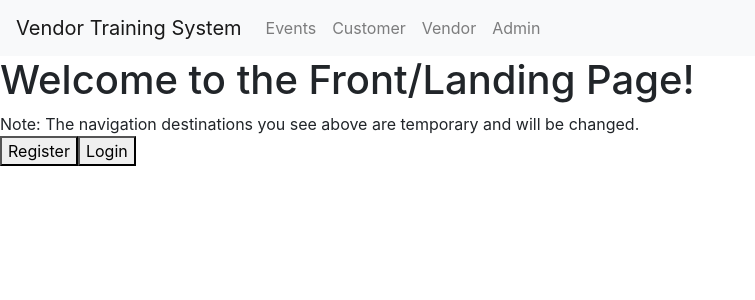
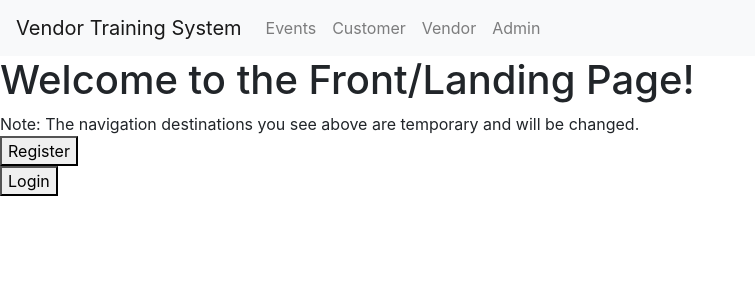
Before and after one commit to dave325/vendorTrainingSystem, an Angular app in the folder vendorTrainingSystem/: page / in a window 1280 px wide. Shown: the top 300 px of the page, without its empty margins (0-755 px from the left). Built offline with nearby package versions, Linux system fonts and the light colour scheme.

Commit message:
minor changes to modal layout

```diff
--- a/vendorTrainingSystem/src/app/app.module.ts
+++ b/vendorTrainingSystem/src/app/app.module.ts
@@ -45,7 +45,8 @@ import { EventEditComponent } from './modals/event-edit/event-edit.component';
     AboutComponent,
     EventModalComponent,
     EventEditComponent,
-    RegisterComponent
+    RegisterComponent,
+    LoginComponent
   ],
   imports: [
     BrowserModule,
@@ -53,7 +54,7 @@ import { EventEditComponent } from './modals/event-edit/event-edit.component';
     FormsModule,
     NgbModule
   ],
-  entryComponents: [EventModalComponent,RegisterComponent],
+  entryComponents: [EventModalComponent,RegisterComponent, LoginComponent],
   providers: [],
   bootstrap: [AppComponent]
 })
--- a/vendorTrainingSystem/src/app/components/front-page/front-page.component.html
+++ b/vendorTrainingSystem/src/app/components/front-page/front-page.component.html
@@ -1,6 +1,6 @@
 <div>
   <h1>Welcome to the Front/Landing Page!</h1>
   <div>Note: The navigation destinations you see above are temporary and will be changed.</div>
-  <button (click)="open('register')">Register</button>
-  <button (click)="open('login')">Login</button>
+  <div><button (click)="open(rc)">Register</button></div>
+  <div><button (click)="open(lc)">Login</button></div>
 </div>
--- a/vendorTrainingSystem/src/app/components/front-page/front-page.component.ts
+++ b/vendorTrainingSystem/src/app/components/front-page/front-page.component.ts
@@ -1,6 +1,8 @@
 import { Component, OnInit } from '@angular/core';
 import { NgbModal } from '@ng-bootstrap/ng-bootstrap';
 import { RegisterComponent } from '../../modals/register/register.component'
+import { LoginComponent } from '../../modals/login/login.component'
+
 
 @Component({
   selector: 'app-front-page',
@@ -8,6 +10,8 @@ import { RegisterComponent } from '../../modals/register/register.component'
   styleUrls: ['./front-page.component.css']
 })
 export class FrontPageComponent implements OnInit {
+  rc = RegisterComponent;
+  lc = LoginComponent;
 
   constructor(private modalService: NgbModal) { }
 
@@ -15,7 +19,7 @@ export class FrontPageComponent implements OnInit {
   }
 
   open(component: Component) {
-    let modalReg = this.modalService.open(RegisterComponent);
+    let modalReg = this.modalService.open(component);
   }
 
 }
--- a/vendorTrainingSystem/src/app/modals/login/login.component.ts
+++ b/vendorTrainingSystem/src/app/modals/login/login.component.ts
@@ -1,4 +1,6 @@
 import { Component, OnInit } from '@angular/core';
+import { NgbActiveModal } from '@ng-bootstrap/ng-bootstrap';
+
 
 @Component({
   selector: 'dsol-login',
@@ -9,6 +11,8 @@ export class LoginComponent implements OnInit {
   email1: string;
   password1: string;
 
+  constructor(public modalService: NgbActiveModal) { }
+
   ngOnInit() {
   }
 
```
